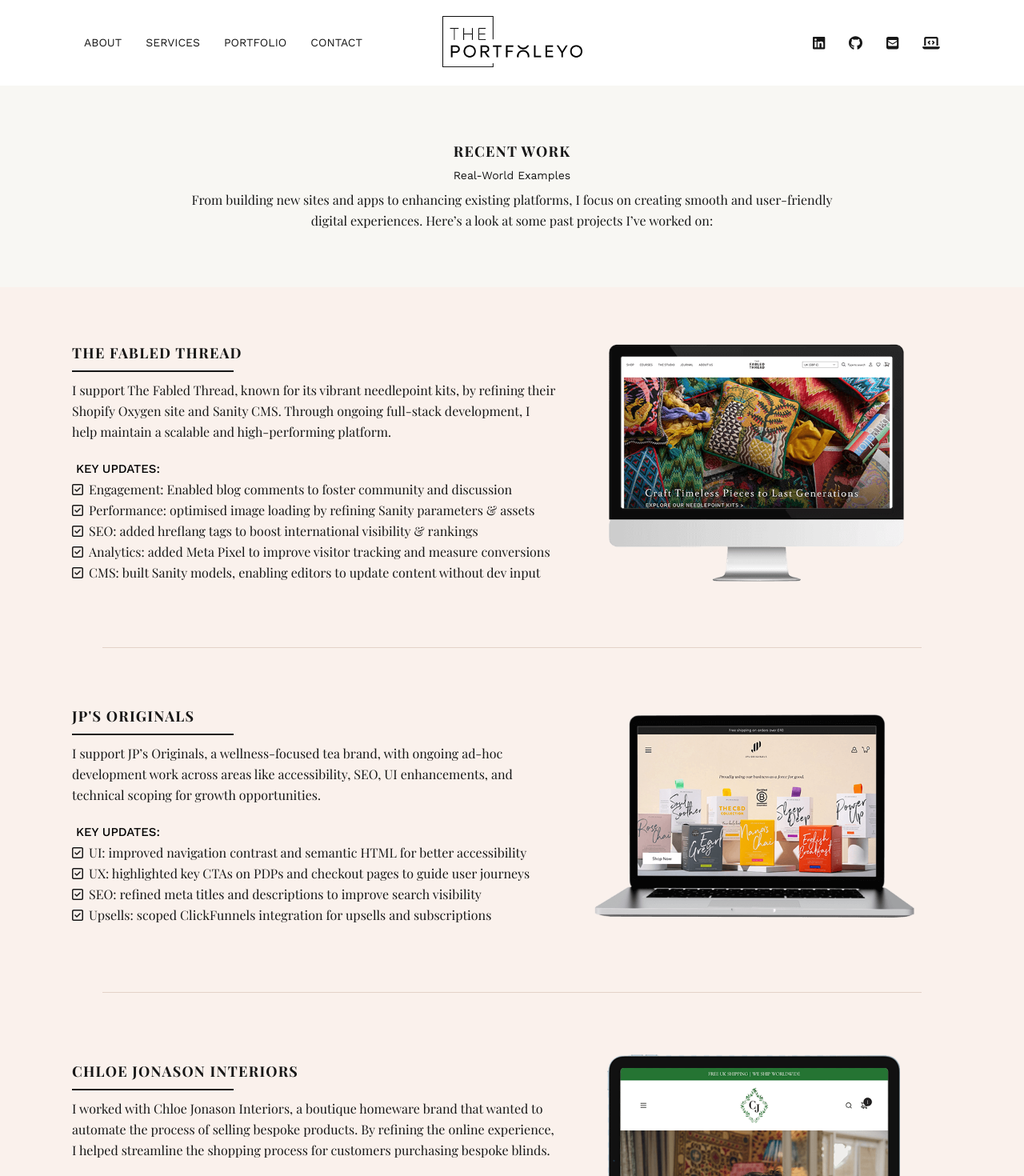
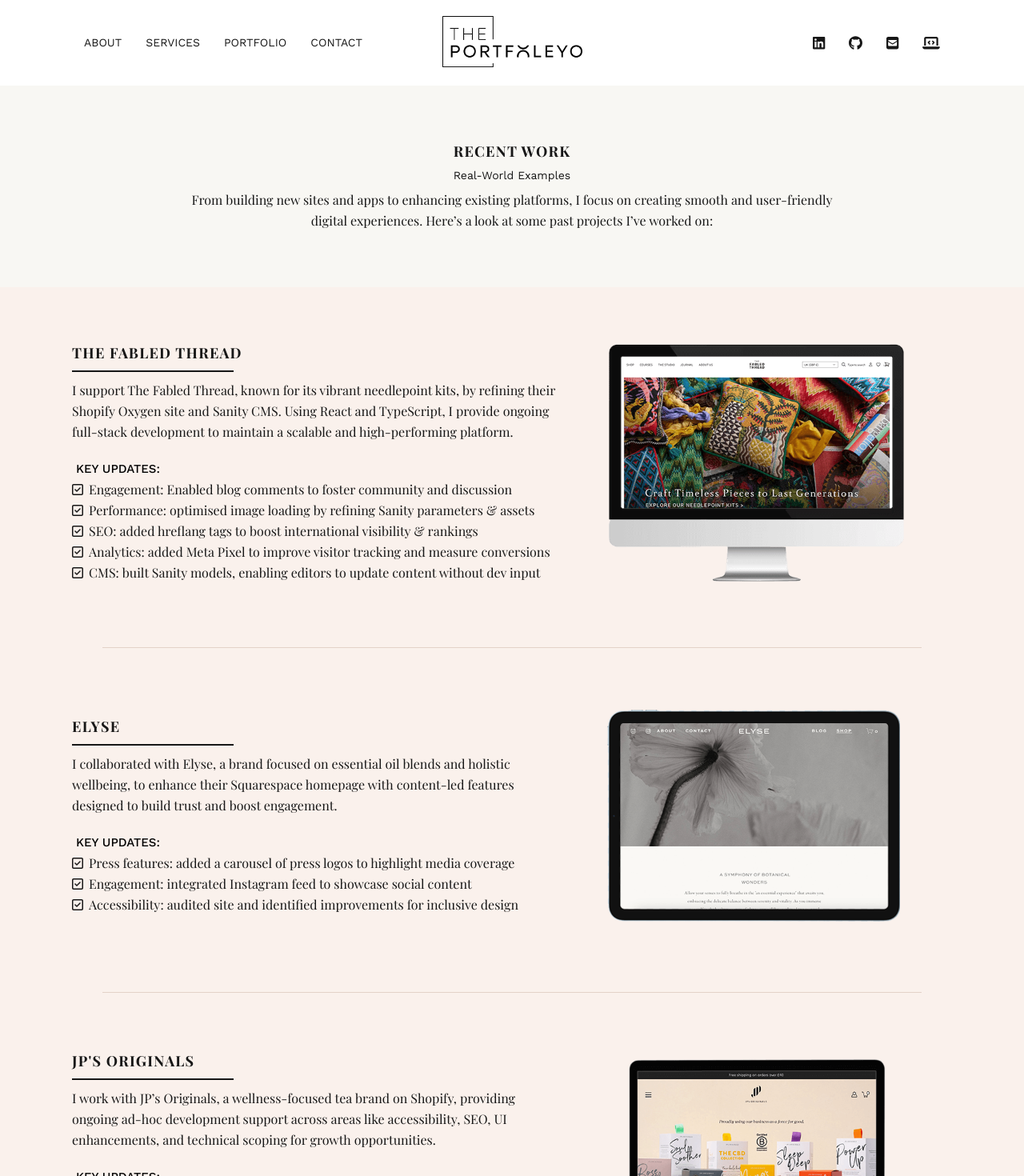
Before and after one commit to lindsayfoley/portfoleyo, a Next.js app: page /portfolio in a window 1280 px wide. Shown: the top 1470 px of the page at 80% size. Built offline with nearby package versions, Linux system fonts and the light colour scheme; a web font is replaced by a local one.

Commit message:
adding Elyse and updating copy

```diff
--- a/src/constants/porfolio/content.ts
+++ b/src/constants/porfolio/content.ts
@@ -31,7 +31,7 @@ export const PORTFOLIO_CONTENT = {
       },
     },
     description:
-      "I support The Fabled Thread, known for its vibrant needlepoint kits, by refining their Shopify Oxygen site and Sanity CMS. Through ongoing full-stack development, I help maintain a scalable and high-performing platform.",
+      "I support The Fabled Thread, known for its vibrant needlepoint kits, by refining their Shopify Oxygen site and Sanity CMS. Using React and TypeScript, I provide ongoing full-stack development to maintain a scalable and high-performing platform.",
     workCompletedList: [
       "Engagement: Enabled blog comments to foster community and discussion",
       "Performance: optimised image loading by refining Sanity parameters & assets",
@@ -40,6 +40,25 @@ export const PORTFOLIO_CONTENT = {
       "CMS: built Sanity models, enabling editors to update content without dev input",
     ],
   },
+  elyse: {
+    twoColumn: {
+      title: "Elyse",
+      href: "https://www.elyseandme.com",
+      theme: colourTheme.highlight,
+      image: {
+        src: "/portfolio-elyse.png",
+        alt: "The homepage of the Elyse site",
+      },
+    },
+    description:
+      "I collaborated with Elyse, a brand focused on essential oil blends and holistic wellbeing, to enhance their Squarespace homepage with content-led features designed to build trust and boost engagement.",
+    workCompletedList: [
+      "Press features: added a carousel of press logos to highlight media coverage",
+      "Engagement: integrated Instagram feed to showcase social content",
+      "Accessibility: audited site and identified improvements for inclusive design",
+    ],
+  },
+
   jpsOriginals: {
     twoColumn: {
       title: "JP's Originals",
@@ -51,7 +70,7 @@ export const PORTFOLIO_CONTENT = {
       },
     },
     description:
-      "I support JP’s Originals, a wellness-focused tea brand, with ongoing ad-hoc development work across areas like accessibility, SEO, UI enhancements, and technical scoping for growth opportunities.",
+      "I work with JP’s Originals, a wellness-focused tea brand on Shopify, providing ongoing ad-hoc development support across areas like accessibility, SEO, UI enhancements, and technical scoping for growth opportunities.",
     workCompletedList: [
       "UI: improved navigation contrast and semantic HTML for better accessibility",
       "UX: highlighted key CTAs on PDPs and checkout pages to guide user journeys",
@@ -70,7 +89,7 @@ export const PORTFOLIO_CONTENT = {
       },
     },
     description:
-      "I worked with Chloe Jonason Interiors, a boutique homeware brand that wanted to automate the process of selling bespoke products. By refining the online experience, I helped streamline the shopping process for customers purchasing bespoke blinds.",
+      "I partnered with Chloe Jonason Interiors, a boutique homeware brand that wanted to automate selling bespoke products. By refining the online experience, I helped streamline the shopping process for customers purchasing bespoke blinds.",
     workCompletedList: [
       "E-commerce: implemented online purchasing for made-to-measure blinds",
       "Scalability: provided a guide to help the team expand bespoke product listings",
@@ -126,7 +145,7 @@ export const PORTFOLIO_CONTENT = {
       },
     },
     description:
-      "I supported L’Esterre Chocolate, an artisan chocolatier, in strengthening their online presence by adding a press showcase carousel to highlight media coverage. I also conducted a deep-dive site audit to improve functionality and user experience.",
+      "I provided development support for L’Esterre Chocolate, an artisan chocolatier, in strengthening their online presence by adding a press carousel to highlight media coverage. I also conducted a deep-dive site audit to improve functionality and UX.",
     workCompletedList: [
       "Press features: added “As Seen In” carousel to homepage, highlighting coverage",
       "Audit: conducted analysis to address technical, visibility, and usability gaps",
@@ -143,7 +162,7 @@ export const PORTFOLIO_CONTENT = {
       },
     },
     description:
-      "I had the pleasure of working with this renowned beauty brand, contributing across multiple squads to enhance SEO, optimise performance, and develop a scalable Design System that ensures consistency across their digital platform.",
+      "I had the pleasure of working with this renowned beauty brand, contributing across multiple squads to enhance SEO, optimise performance, and build a robust React-based Design System that ensures consistency across their digital platform.",
     workCompletedList: [
       "Design system: developed reusable components for a brand new design system",
       "Live chat: reintegrated Zendesk, upgrading APIs to add live chat sitewide",
--- a/src/pages/portfolio.tsx
+++ b/src/pages/portfolio.tsx
@@ -9,6 +9,7 @@ import styles from "../styles/portfolio.module.css";
 
 const companies = [
   PORTFOLIO_CONTENT.theFabledThread,
+  PORTFOLIO_CONTENT.elyse,
   PORTFOLIO_CONTENT.jpsOriginals,
   PORTFOLIO_CONTENT.chloeJonason,
   PORTFOLIO_CONTENT.vinito,
```
Also changed, not shown: public/portfolio-elyse.png (added).
